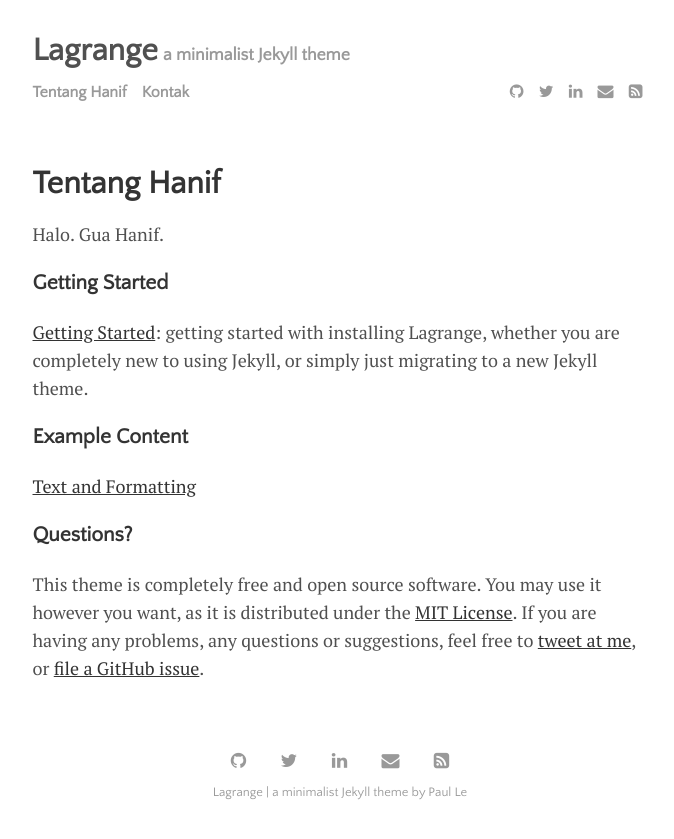
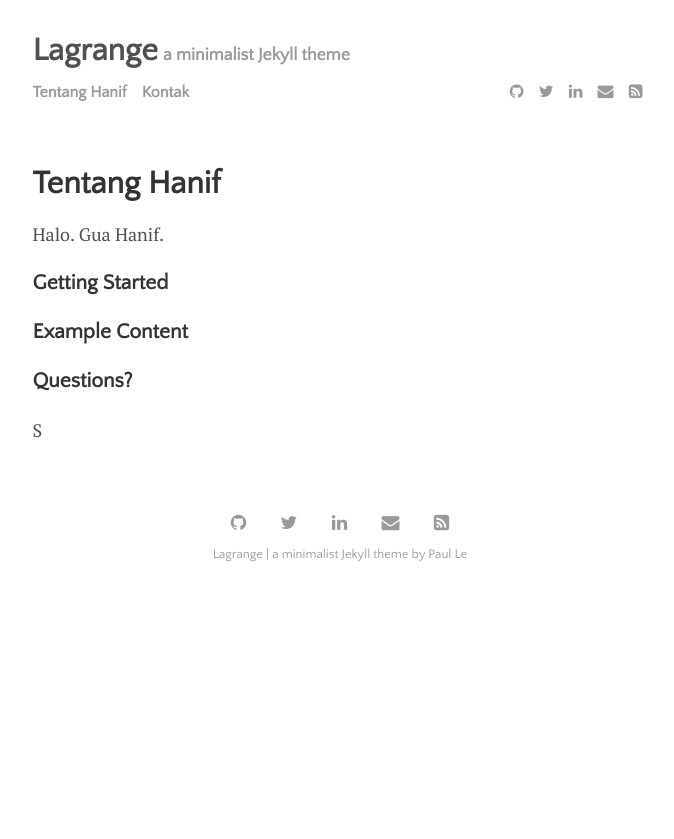
Before and after one commit to aminhanif/aminhanif.github.io, a Jekyll site: the page built from menu/about.md, in a window 1280 px wide. Shown: the top 839 px of the page, without its empty margins (300-974 px from the left). Built offline with Jekyll 4.4.1, drawn with Linux system fonts in a browser that asks for light colours.

Commit message:
Update about.md

```diff
--- a/menu/about.md
+++ b/menu/about.md
@@ -8,12 +8,8 @@
 
 ### Getting Started
 
-[Getting Started]({{ site.github.url }}{% post_url 2015-10-10-getting-started %}): getting started with installing Lagrange, whether you are completely new to using Jekyll, or simply just migrating to a new Jekyll theme.
-
 ### Example Content
 
-[Text and Formatting]({{ site.github.url }}{% post_url 2014-01-01-text-formatting-examples %})
 
 ### Questions?
-
-This theme is completely free and open source software. You may use it however you want, as it is distributed under the [MIT License](http://choosealicense.com/licenses/mit/). If you are having any problems, any questions or suggestions, feel free to [tweet at me](https://twitter.com/intent/tweet?text=My%question%about%Lagrange%is:%&amp;via=paululele), or [file a GitHub issue](https://github.com/lenpaul/lagrange/issues/new).
+S
```
